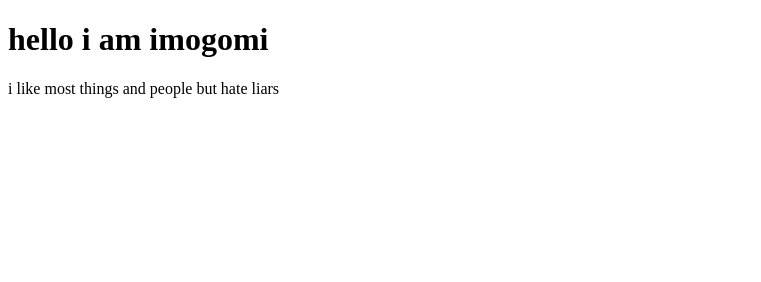
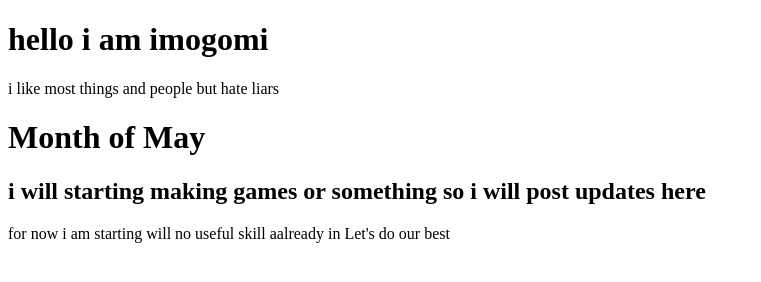
Before and after one commit to Tarun-Chaturvedi/imoogomi, a plain HTML site: page index.html in a window 1280 px wide. Shown: the whole page, without its empty margins (0-761 px from the left). Drawn offline with Linux system fonts and the light colour scheme.

Commit message:
Update index.html

```diff
--- a/index.html
+++ b/index.html
@@ -8,5 +8,8 @@
 <body>
     <h1>hello i am imogomi</h1>
     <p>i like most things and people but hate liars</p>
+    <h1>Month of May</h1>
+    <h2>i will starting making games or something so i will post updates here</h2>
+    <p>for now i am starting will no useful skill aalready in Let's do our best </p>
 </body>
 </html>
```
